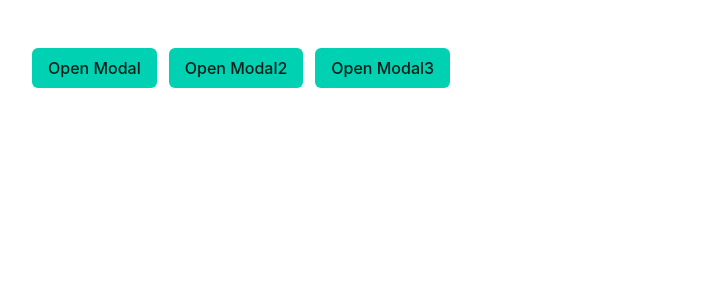
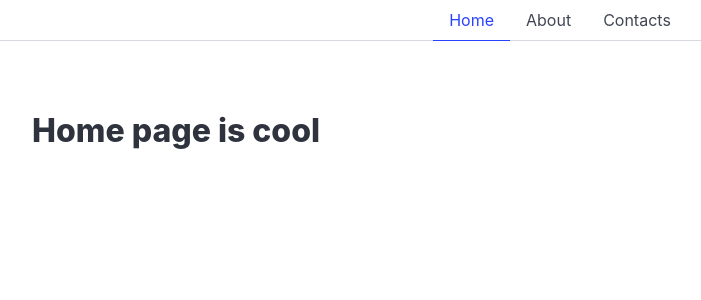
Before and after one commit to Leatpt/kta23learnvue, a Vue app: page / in a window 1280 px wide. Shown: the top 300 px of the page, without its empty margins (80-781 px from the left). Built offline with nearby package versions, Linux system fonts and the light colour scheme; the HTML template or start-up script is replaced by a standard one.

Commit message:
Add Tabs component

```diff
--- a/src/App.vue
+++ b/src/App.vue
@@ -1,50 +1,23 @@
 <script setup>
 import { ref } from 'vue';
-import Modal from './components/Modal.vue';
-import ImageModal from './components/ImageModal.vue';
-let modalActive = ref(false);
-let modalActive2 = ref(false);
-let modalActive3 = ref(false);
+import Tabs from './components/Tabs.vue';
+
+let titles = ['Home', 'About', 'Contacts'];
+let contents = [
+    'Home page is cool',
+    'About page is cool',
+    'Contacts page is cool',
+];
+let activeTab = ref(0);
+function tabChanged(key){
+    activeTab.value = key;
+}
+
 </script>
 
 <template>
-    <div class="container content section">
-        <div class="buttons">
-            <button class="button is-primary" @click="modalActive = true">Open Modal</button>
-            <button class="button is-primary" @click="modalActive2 = true">Open Modal2</button>
-            <button class="button is-primary" @click="modalActive3 = true">Open Modal3</button>
-        </div>
+    <Tabs :items="titles" @change="tabChanged"></Tabs>
+    <div class="container section content">
+        <h1>{{ contents[activeTab] }}</h1>
     </div>
-    <ImageModal :active="modalActive" @close="modalActive = false" url="https://picsum.photos/seed/kaspar/1280/960"></ImageModal>
-    <ImageModal :active="modalActive2" @close="modalActive2 = false" url="https://picsum.photos/seed/martin/1280/960"></ImageModal>
-    <Modal :active="modalActive3" @close="modalActive3 = false">
-        <div class="card">
-            <div class="card-image">
-                <figure class="image is-4by3">
-                    <img src="https://bulma.io/assets/images/placeholders/1280x960.png" alt="Placeholder image" />
-                </figure>
-            </div>
-            <div class="card-content">
-                <div class="media">
-                    <div class="media-left">
-                        <figure class="image is-48x48">
-                            <img src="https://bulma.io/assets/images/placeholders/96x96.png" alt="Placeholder image" />
-                        </figure>
-                    </div>
-                    <div class="media-content">
-                        <p class="title is-4">John Smith</p>
-                        <p class="subtitle is-6">@johnsmith</p>
-                    </div>
-                </div>
-
-                <div class="content">
-                    Lorem ipsum dolor sit amet, consectetur adipiscing elit. Phasellus nec
-                    iaculis mauris. <a>@bulmaio</a>. <a href="#">#css</a>
-                    <a href="#">#responsive</a>
-                    <br />
-                    <time datetime="2016-1-1">11:09 PM - 1 Jan 2016</time>
-                </div>
-            </div>
-        </div>
-    </Modal>
 </template>
--- /dev/null
+++ b/src/components/Tabs.vue
@@ -0,0 +1,22 @@
+<script setup>
+import { ref } from 'vue';
+
+defineProps(['items']);
+let emit = defineEmits(['change']);
+let active = ref(0);
+
+function setActive(key){
+    active.value = key;
+    emit('change', key);
+}
+</script>
+<template>
+    <div class="tabs is-centered">
+        <ul>
+            <!-- <li class="is-active"><a>Pictures</a></li> -->
+            <li v-for="(item,key) in items" :class="{'is-active': key===active}" @click="setActive(key)">
+                <a>{{ item }}</a>
+            </li>
+        </ul>
+    </div>
+</template>
```
Also changed, not shown: src/pages/Modals.vue (added, +50 -0 lines).
